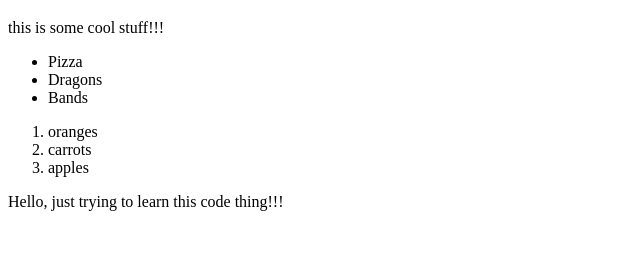
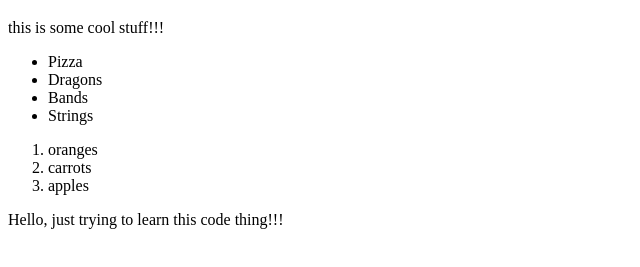
Before and after one commit to jaimeambriz/day-1, a plain HTML site: page index.html in a window 1280 px wide. Shown: the part 61-328 px from the top of the page, without its empty margins (0-640 px from the left). Drawn offline with Linux system fonts and the light colour scheme.

Commit message:
added Strings

```diff
--- a/index.html
+++ b/index.html
@@ -13,6 +13,7 @@
         <li>Pizza</li>
         <li>Dragons</li>
         <li>Bands</li>
+        <li>Strings</li>
     </ul>
     <ol>
         <li>oranges</li>
```
